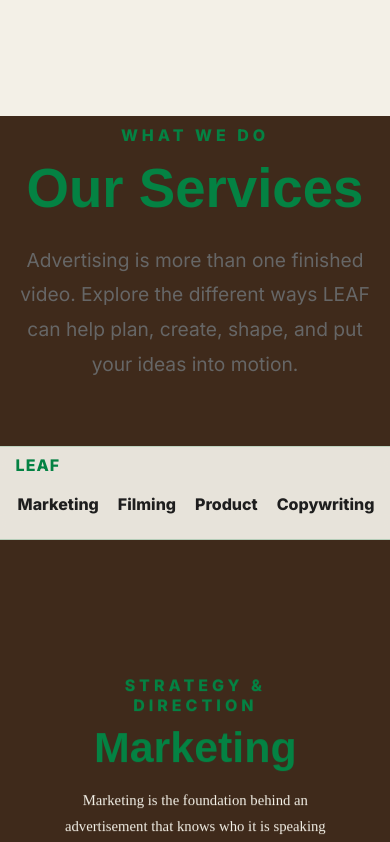
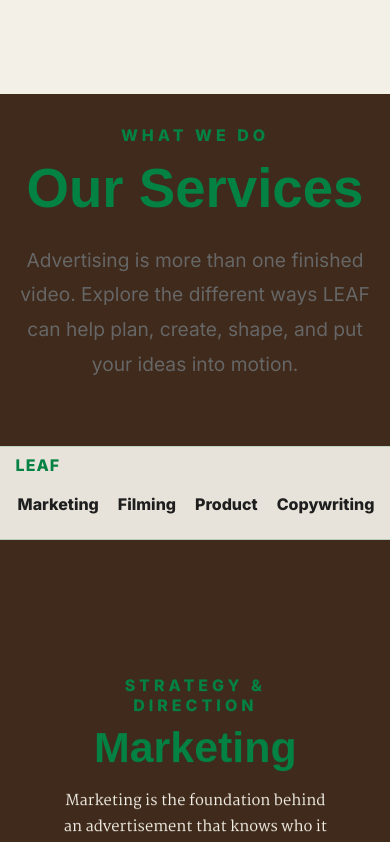
Before and after one commit to TheLeafAgency/The-LEAF-Agency, a Next.js app: page /services in a window 390 px wide. Shown: the top 842 px of the page. Built offline with nearby package versions, Linux system fonts and the light colour scheme.

Commit message:
Fix Martel import and bottom explosion offset

```diff
--- a/app/globals.css
+++ b/app/globals.css
@@ -1,4 +1,5 @@
 @import url("https://fonts.googleapis.com/css2?family=Inter:wght@300;400;500;600;700;800&display=swap");
+@import url("https://fonts.googleapis.com/css2?family=Martel:wght@300;400;600;700&display=swap");
 @import url("https://fonts.googleapis.com/css2?family=Neuton:wght@200;300;400;700;800&display=swap");
 
 :root {
@@ -1366,8 +1367,6 @@ section { width: 100%; }
 
 
 /* Services redesign: one tall, slightly crooked tree with centered service content. */
-@import url("https://fonts.googleapis.com/css2?family=Martel:wght@300;400;600;700&display=swap");
-
 .services-page {
   background: #F3F0E7;
   overflow-x: clip;
@@ -1652,8 +1651,6 @@ section { width: 100%; }
 
 
 /* Final services motion refinement */
-@import url("https://fonts.googleapis.com/css2?family=Martel:wght@300;400;600;700&display=swap");
-
 .services-tree-layer {
   position: absolute;
   inset: 0;
@@ -1705,7 +1702,7 @@ section { width: 100%; }
 
 .services-brown-explosion {
   position: fixed;
-  top: 92px;
+  top: var(--jump-height, 92px);
   bottom: 0;
   width: 50%;
   background: #3F2A1B;
@@ -1807,7 +1804,7 @@ section { width: 100%; }
   }
 
   .services-brown-explosion {
-    top: 116px;
+    top: var(--jump-height, 116px);
   }
 }
 
```
